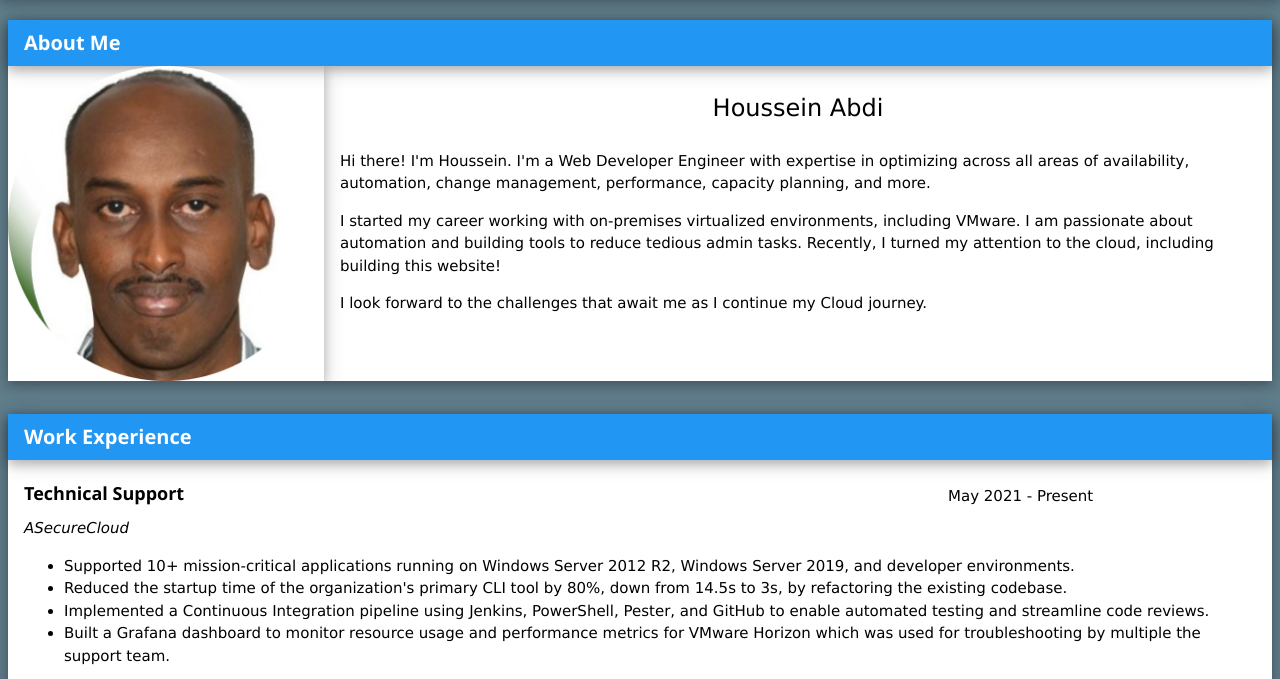
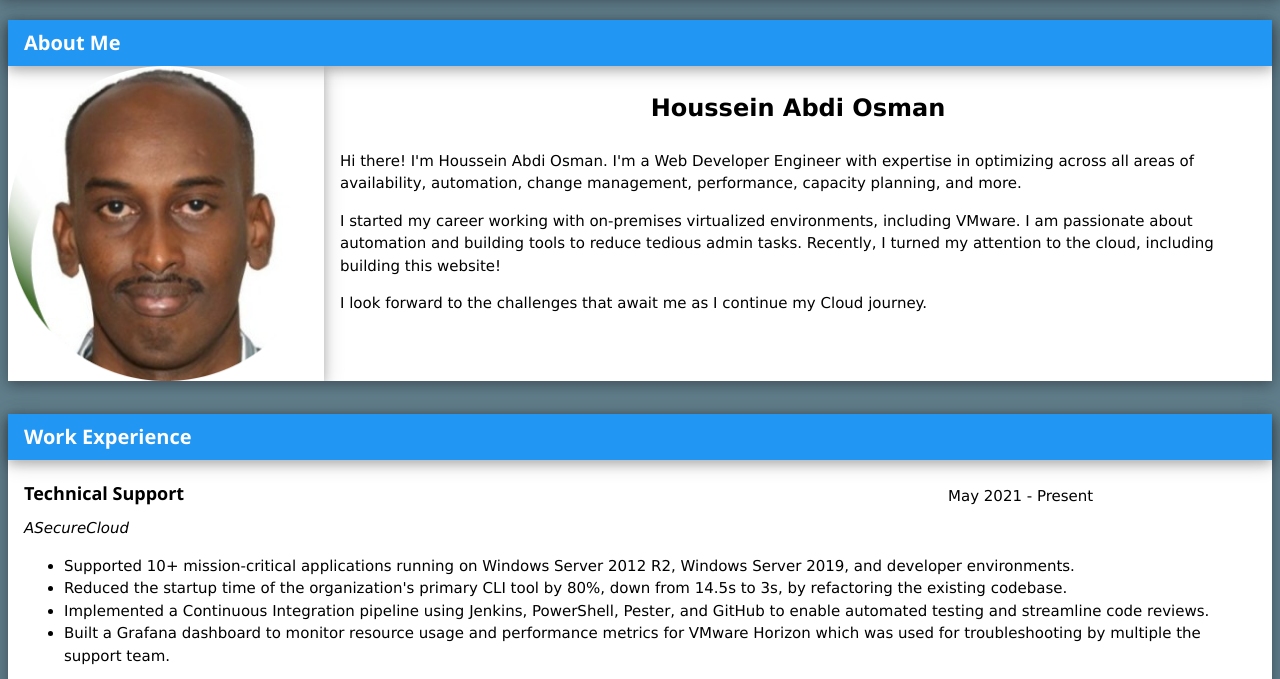
Before and after one commit to deqhoussein/Houssein-cv.github.io, a plain HTML site: page index.html in a window 1280 px wide. Shown: the part 55-734 px from the top of the page. Drawn offline with nearby package versions, Linux system fonts and the light colour scheme; no server answers.

Commit message:
name correction

```diff
--- a/index.html
+++ b/index.html
@@ -73,10 +73,10 @@
                     </div>
                     <div class="w3-container w3-rest w3-mobile">
                         <div class="w3-xlarge w3-center">
-                            <p>Houssein Abdi</p>
+                            <p><b>Houssein Abdi Osman</b></p>
                         </div>
                         <p>
-                            Hi there! I'm Houssein. I'm a Web Developer Engineer with expertise in optimizing
+                            Hi there! I'm Houssein Abdi Osman. I'm a Web Developer Engineer with expertise in optimizing
                             across all areas of availability, automation, change management, performance, capacity planning, and more.
                         </p>
                         <p>
```
